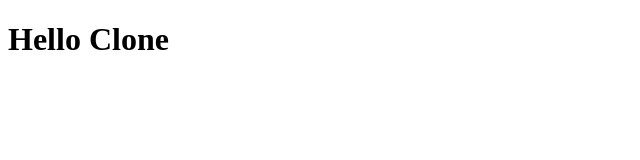
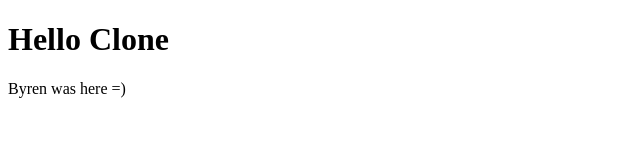
Before and after one commit to Lady-Lawrence/random, a plain HTML site: page index.html in a window 1280 px wide. Shown: the whole page, without its empty margins (0-640 px from the left). Drawn offline with Linux system fonts and the light colour scheme.

Commit message:
added a paragraph

```diff
--- a/index.html
+++ b/index.html
@@ -11,5 +11,7 @@
     <h1>Hello Clone</h1>
 
     <script src="app.js"></script>
+
+    <p>Byren was here =)</p>
 </body>
 </html>
```
Also changed, not shown: 1 other file.
